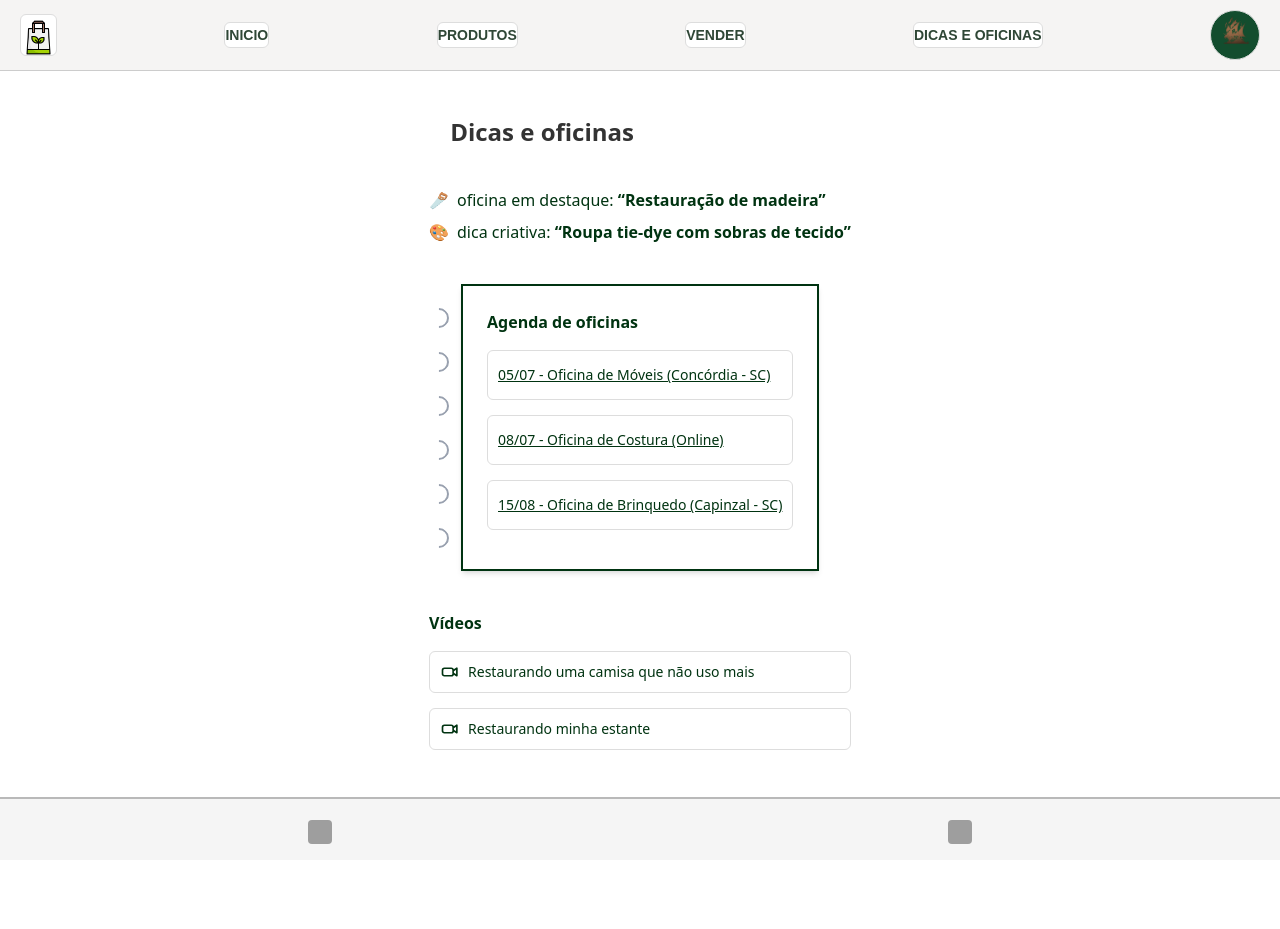
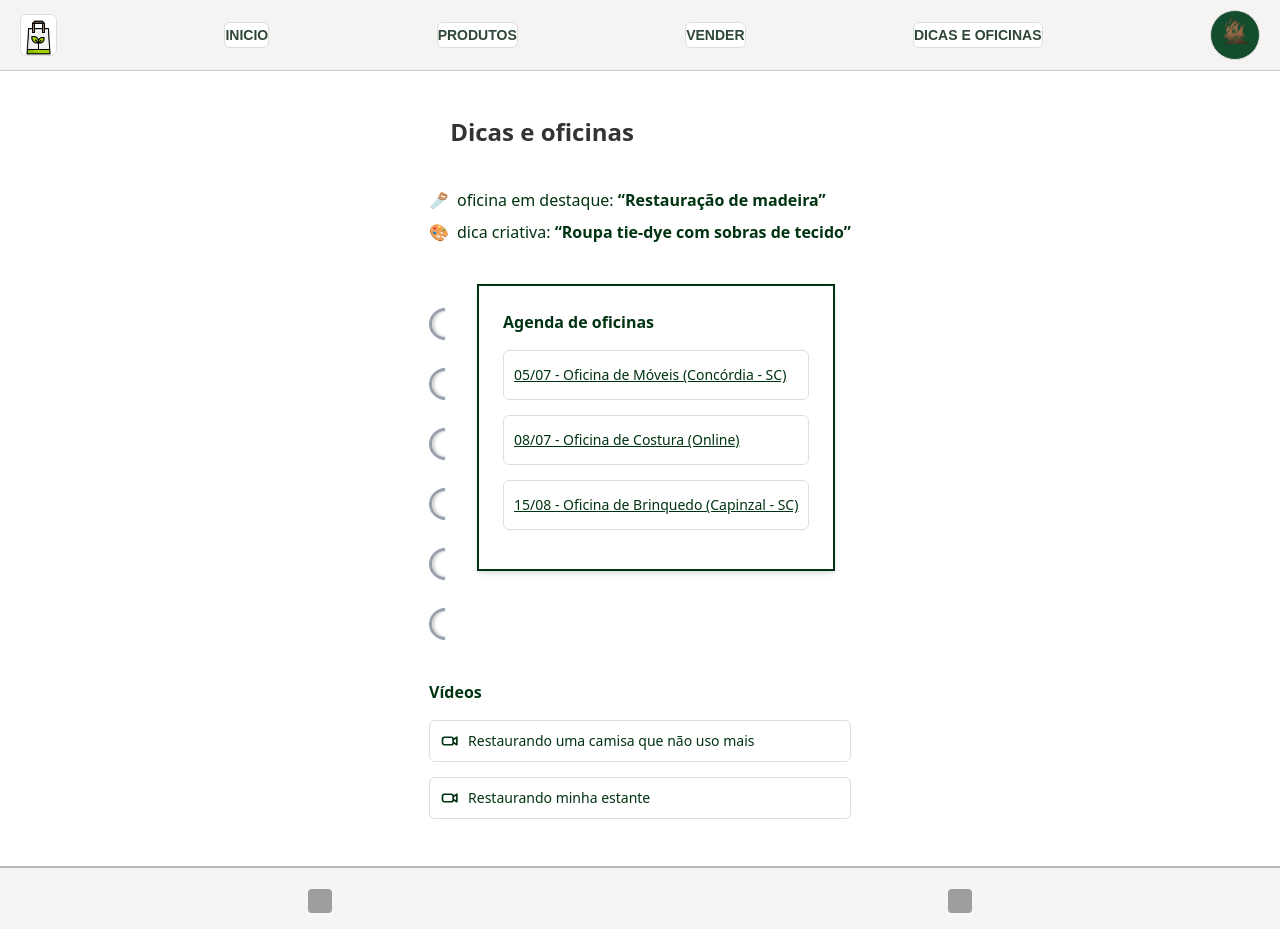
Before and after one commit to TheYautja/Projeto-Integrador-2G-Grupo3, a React (Vite) app in the folder frontend/: page /Dicaseoficinas in a window 1280 px wide. Shown: the top 929 px of the page. Before the commit the page ends 860 px from the top, so only its background shows below. Built offline with nearby package versions, Linux system fonts and the light colour scheme; grey boxes are pictures that could not be loaded; a web font is replaced by a local one.

Commit message:
trocando o lado e aumentando as espirais

```diff
--- a/frontend/src/paginas/Dicaseoficinas.jsx
+++ b/frontend/src/paginas/Dicaseoficinas.jsx
@@ -19,34 +19,35 @@ export default function Dicaseoficina() {
           <p>
             <span className="mr-2">🎨</span>
             dica criativa:{" "}
-            <span className="font-bold">
-              “Roupa tie-dye com sobras de tecido”
-            </span>
+            <span className="font-bold">“Roupa tie-dye com sobras de tecido”</span>
           </p>
         </div>
 
         {/* Agenda com espiral */}
         <div className="flex items-start">
-          {/* Espiral de anéis */}
-          <div className="flex flex-col gap-6 pr-3 pt-6">
+          {/* ESPIRAL (agora maior e virada para o lado certo) */}
+          <div className="flex flex-col gap-7 pr-4 pt-6">
             {Array.from({ length: 6 }).map((_, i) => (
               <span
                 key={i}
-                className="w-5 h-5 border-2 border-gray-400 rounded-full inline-block"
+                className="inline-block rounded-full border-[3px] border-gray-400 w-8 h-8"
                 style={{
+                  // escondemos dois lados da borda para simular a curva da mola
                   borderLeftColor: "transparent",
                   borderTopColor: "transparent",
-                  transform: "rotate(-45deg)",
+                  // gira para “abrir” à esquerda (como no caderno)
+                  transform: "rotate(135deg)",
+                  // leve brilho metálico
+                  boxShadow:
+                    "inset 2px 2px 2px rgba(255,255,255,.6), inset -2px -2px 2px rgba(0,0,0,.15)"
                 }}
-              ></span>
+              />
             ))}
           </div>
 
           {/* Bloco da agenda */}
           <div className="border-2 border-[#003311] p-6 bg-white shadow-md">
-            <h3 className="text-base font-bold text-[#003311] mb-4">
-              Agenda de oficinas
-            </h3>
+            <h3 className="text-base font-bold text-[#003311] mb-4">Agenda de oficinas</h3>
             <ul className="text-sm text-[#003311] underline leading-7 space-y-2">
               <li>
                 <a href="https://example.com/moveis">
@@ -84,16 +85,10 @@ export default function Dicaseoficina() {
                 <path
                   strokeLinecap="round"
                   strokeLinejoin="round"
-                  d="M15.75 10.5l4.5-3v9l-4.5-3m-2.25
-                     3H5.25A2.25 2.25 0 013 14.25v-4.5A2.25
-                     2.25 0 015.25 7.5h8.25a2.25 2.25 0
-                     012.25 2.25v4.5a2.25 2.25 0
-                     01-2.25 2.25z"
+                  d="M15.75 10.5l4.5-3v9l-4.5-3m-2.25 3H5.25A2.25 2.25 0 013 14.25v-4.5A2.25 2.25 0 015.25 7.5h8.25a2.25 2.25 0 012.25 2.25v4.5a2.25 2.25 0 01-2.25 2.25z"
                 />
               </svg>
-              <a href="https://example.com/video1">
-                Restaurando uma camisa que não uso mais
-              </a>
+              <a href="https://example.com/video1">Restaurando uma camisa que não uso mais</a>
             </li>
             <li className="flex items-center gap-2">
               {/* Ícone câmera */}
@@ -108,11 +103,7 @@ export default function Dicaseoficina() {
                 <path
                   strokeLinecap="round"
                   strokeLinejoin="round"
-                  d="M15.75 10.5l4.5-3v9l-4.5-3m-2.25
-                     3H5.25A2.25 2.25 0 013 14.25v-4.5A2.25
-                     2.25 0 015.25 7.5h8.25a2.25 2.25 0
-                     012.25 2.25v4.5a2.25 2.25 0
-                     01-2.25 2.25z"
+                  d="M15.75 10.5l4.5-3v9l-4.5-3m-2.25 3H5.25A2.25 2.25 0 013 14.25v-4.5A2.25 2.25 0 015.25 7.5h8.25a2.25 2.25 0 012.25 2.25v4.5a2.25 2.25 0 01-2.25 2.25z"
                 />
               </svg>
               <a href="https://example.com/video2">Restaurando minha estante</a>
```
